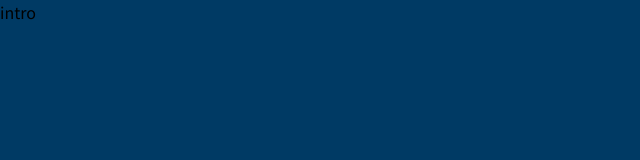
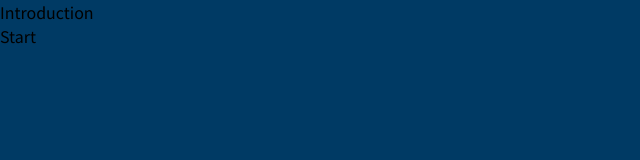
Before and after one commit to suyungshan/my-app, a Next.js app: page /dev/intro in a window 1280 px wide. Shown: the top 160 px of the page, without its empty margins (0-640 px from the left). Built offline with nearby package versions, Linux system fonts and the light colour scheme.

Commit message:
測試 .env

```diff
--- a/app/dev/intro/page.jsx
+++ b/app/dev/intro/page.jsx
@@ -1,7 +1,9 @@
+import IntroductionPublic from "@/components/dev/IntroductionPublic";
+
 export default function Intro() {
   return (
     <div>
-      <h1>intro</h1>
+      <IntroductionPublic />
     </div>
   );
 }
--- a/app/player/instructions/page.jsx
+++ b/app/player/instructions/page.jsx
@@ -1,10 +1,11 @@
 import ToGame from "@/components/player/ToGame";
+import Introduction from "@/components/player/Introduction";
 
 export default function Directions() {
   return (
     <div className="flex w-full h-full justify-center items-center flex-col">
-      操作說明
-      <ToGame></ToGame>
+      <Introduction />
+      <ToGame />
     </div>
   );
 }
--- /dev/null
+++ b/components/dev/IntroductionPublic.jsx
@@ -0,0 +1,10 @@
+"use client";
+
+export default function IntroductionPublic() {
+  return (
+    <div>
+      <div>Introduction</div>
+      <button>Start</button>
+    </div>
+  );
+}
--- /dev/null
+++ b/components/player/Introduction.jsx
@@ -0,0 +1,9 @@
+"use client";
+
+export default function Introduction() {
+  return (
+    <div>
+      <div>Introduction</div>
+    </div>
+  );
+}
```
Also changed, not shown: 1 other file (tests, documents, lock files or other folders).
